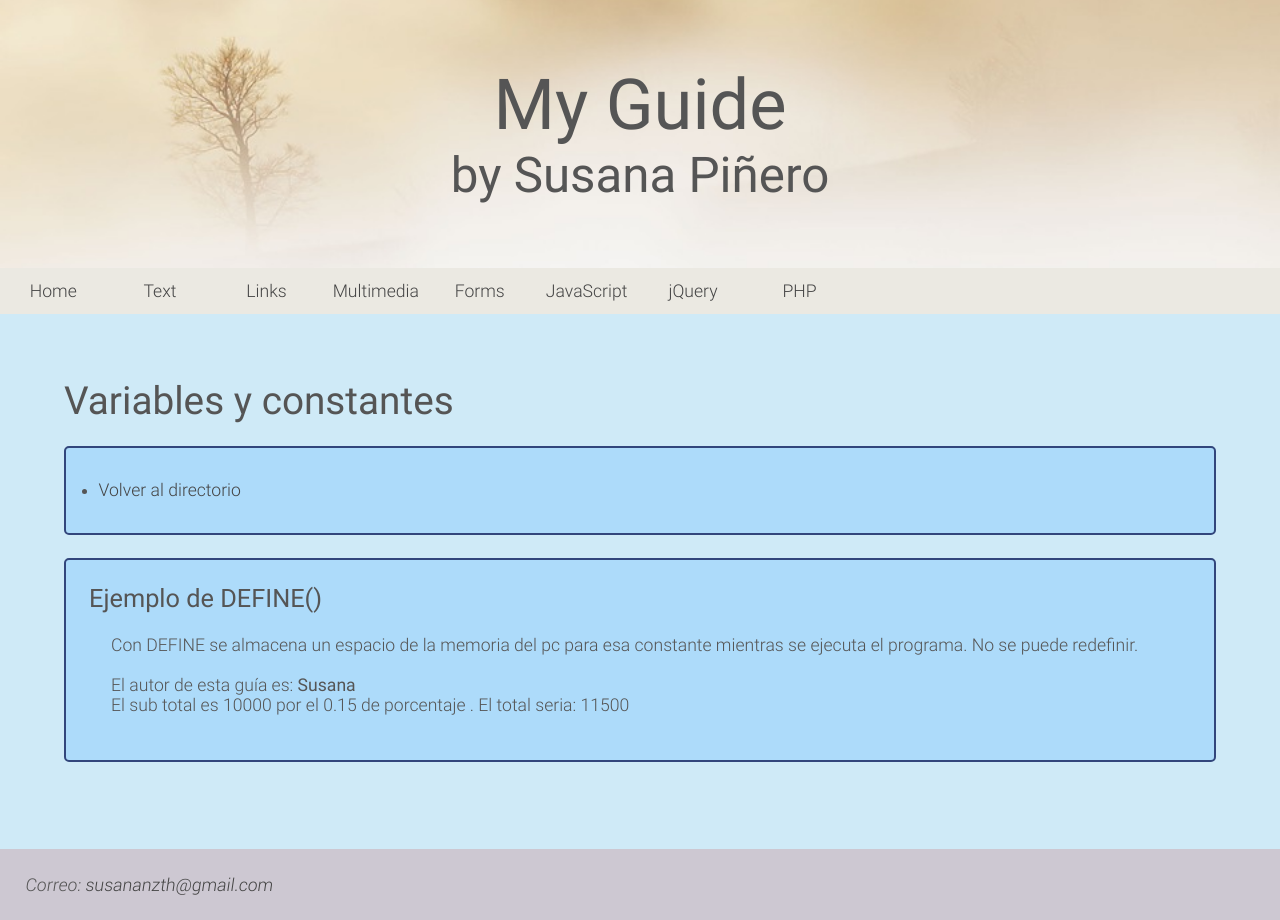
After one commit to susananzth/MyGuide, a PHP site: page /php/php-var-cons.php in a window 1280 px wide. The commit adds this page. Run offline with PHP 8.4, Linux system fonts and the light colour scheme.

Commit message:
Añadiendo php-var-cons.php y funciones para ejemplos de variables y constantes

```diff
--- a/php-directory.php
+++ b/php-directory.php
@@ -11,6 +11,7 @@ include "partials/nav.php";
                 <li><a href="#tips">Tips</a></li>
                 <li><a href="php/php-string.php">String</a></li>
                 <li><a href="php/php-numbers.php">Números</a></li>
+                <li><a href="php/php-var-cons.php">Var y Cons</a></li>
                 <li><a href="php/php-flows.php">Control de flujos</a></li>
                 <li><a href="php/php-array.php">Array</a></li>
                 <li><a href="php/php-forms.php">Forms</a></li>
--- /dev/null
+++ b/php/functions/functions-var-cons.php
@@ -0,0 +1,19 @@
+<?php
+
+    function exampleDefineSimple(){
+        define('AUTOR', 'Susana'); //Nombre de la constante, la constante.
+        echo 'El autor de esta guía es: <b>' . AUTOR . '</b><br>';
+
+        define('Porcentaje', 0.15, true); //Nombre de la constante, la constante, true para que
+                                            //no diferencie entre mayúsculas y minúsculas.
+        $price = 10000;
+        echo 'El sub total es ' . $price . ' por el ' . porcentaje . ' de porcentaje
+        . El total seria: ' . $total = $price + ($price * porcentaje);
+
+    }
+/**
+ * Created by PhpStorm.
+ * User: Susana
+ * Date: 9/23/2017
+ * Time: 5:49 PM
+ */
--- /dev/null
+++ b/php/php-var-cons.php
@@ -0,0 +1,33 @@
+<?php
+include "../partials/top_page.php";
+include "../partials/header.php";
+include "../partials/nav.php";
+include "functions/functions-var-cons.php";
+?>
+    <section class="php padd5">
+        <h4>Variables y constantes</h4>
+        <div class="exam-php">
+            <ul class="padd2">
+                <li><a href="../php-directory.php">Volver al directorio</a></li>
+            </ul>
+        </div>
+        <div class="padd2 exam-php">
+            <h6>Ejemplo de DEFINE()</h6>
+            <div class="padd2">
+                <p>Con DEFINE se almacena un espacio de la memoria del pc para esa constante
+                mientras se ejecuta el programa. No se puede redefinir.</p><br>
+                <?php
+                    exampleDefineSimple()
+                ?>
+            </div>
+        </div>
+    </section>
+
+<?php
+include "../partials/footer.php";
+/**
+ * Created by PhpStorm.
+ * User: Susana
+ * Date: 9/23/2017
+ * Time: 5:49 PM
+ */
```
